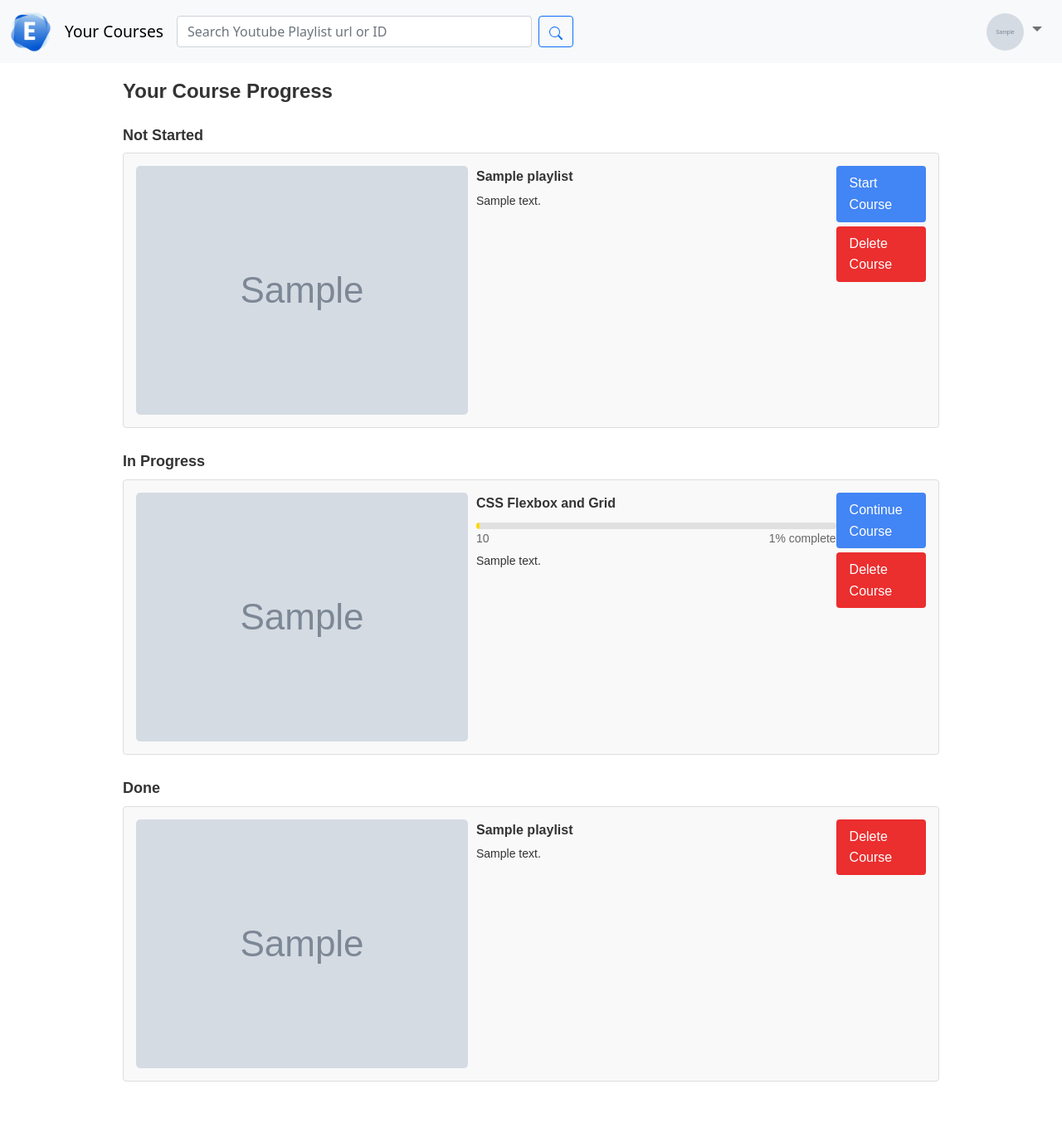
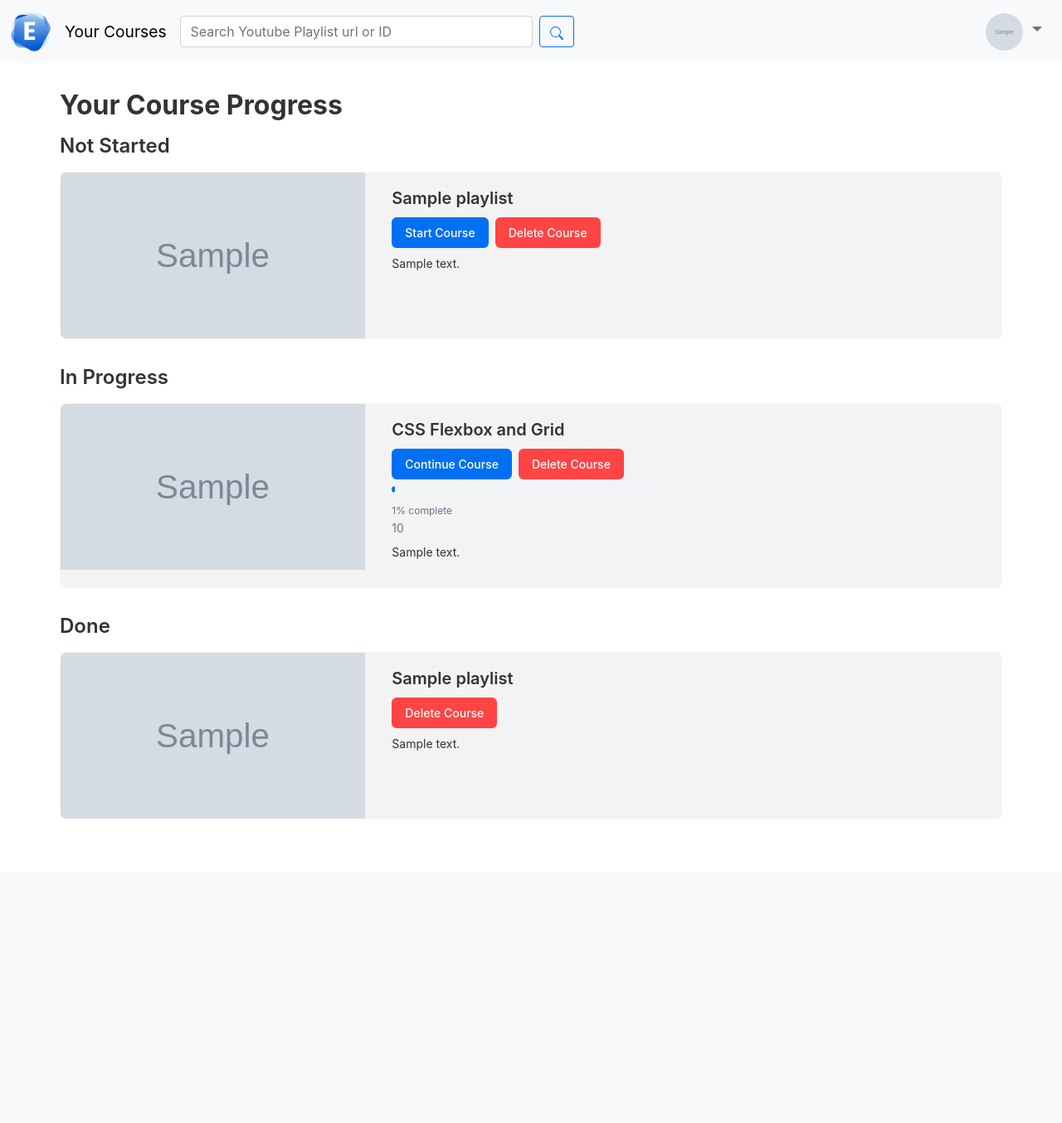
Before and after one commit to marianar97/etube_social, a Django app: template social_network/templates/social_network/courses.html in a window 1280 px wide. Shown: the whole page at 83% size. After the commit the page ends 987 px from the top, so only its background shows below. Run offline with Django 5.2, Linux system fonts and the light colour scheme; tables that the repository leaves empty hold one stand-in row (values such as "Sample post"); the template is opened without the code that fills it: values that come from a table or form of the project are taken from there, most other values are stand-ins (such as "Sample title", 1, 10 or a date in 2020); grey boxes marked "Sample" are stand-in pictures; some libraries are stand-ins or nearby versions.

Commit message:
improving courses view design

```diff
--- a/social_network/static/social_network/css/courses.css
+++ b/social_network/static/social_network/css/courses.css
@@ -1,146 +1,212 @@
-.courses-container {
-    font-family: Arial, sans-serif;
-    line-height: 1.6;
-    color: #333;
-    max-width: 80%;
-    margin: 0 auto;
-    padding: 20px;
+:root {
+    --primary: #0070f3;
+    --primary-hover: #0056b3;
+    --destructive: #ff4444;
+    --destructive-hover: #cc0000;
+    --background: #ffffff;
+    --foreground: #333333;
+    --muted: #f1f5f9;
+    --muted-foreground: #64748b;
   }
 
-.course-progress{
-    width: 80%;
+  body {
+    font-family: 'Inter', -apple-system, BlinkMacSystemFont, 'Segoe UI', 'Roboto', 'Oxygen', 'Ubuntu', 'Cantarell', 'Fira Sans', 'Droid Sans', 'Helvetica Neue', sans-serif;
+    line-height: 1.5;
+    color: var(--foreground);
+    background-color: var(--background);
+  }
+
+  .courses-container {
+    max-width: 1200px;
+    margin: 0 auto;
+    padding: 2rem 1rem;
+  }
+
+  .course-progress-container {
+    margin-bottom: 2rem;
   }
 
   .courses-container h1 {
-    font-weight: bold;
-}
-
-.course-progress-container{
-    display: flex;
-    justify-content: space-between;
-}
-
-h1 {
-    font-size: 24px;
-    margin-bottom: 20px;
+    font-size: 2rem;
+    font-weight: 700;
+    margin-bottom: 1rem;
   }
 
   .search-bar {
-    padding: 8px;
-    border: 1px solid #ddd;
-    border-radius: 5px;
-    height: 2rem;
+    width: 100%;
+    padding: 0.5rem 1rem;
+    font-size: 1rem;
+    border: 1px solid var(--muted-foreground);
+    border-radius: 0.375rem;
+    background-color: var(--background);
+    color: var(--foreground);
   }
 
-.search-bar:focus{
-    color: #212529;
-    background-color: #fff;
-    border-color: #86b7fe;
-    outline: 0;
-    box-shadow: 0 0 0 .25rem rgba(13, 110, 253, .25);
+  .search-bar:focus {
+    outline: none;
+    border-color: var(--primary);
+    box-shadow: 0 0 0 2px rgba(0, 112, 243, 0.2);
   }
 
   .course-section {
-    margin-bottom: 30px;
+    margin-bottom: 2rem;
   }
 
   .course-section h2 {
-    font-size: 18px;
-    margin-bottom: 10px;
-    font-weight: bold;
+    font-size: 1.5rem;
+    font-weight: 600;
+    margin-bottom: 1rem;
   }
 
   .course-card {
-    background-color: #f9f9f9;
-    border: 1px solid #ddd;
-    border-radius: 4px;
-    padding: 15px;
-    margin-bottom: 15px;
+    background-color: var(--background);
+    border: 1px solid var(--muted);
+    border-radius: 0.5rem;
+    overflow: hidden;
+    transition: box-shadow 0.3s ease;
     display: flex;
+    flex-direction: column;
+    margin-bottom: 1rem;
+  }
+
+  .course-card:hover {
+    box-shadow: 0 4px 6px rgba(0, 0, 0, 0.1);
   }
 
   .course-icon {
-    margin-right: 10px;
-    vertical-align: middle;
-    border-radius: 5px;
+    width: 100%;
+    height: 200px;
+    object-fit: cover;
   }
 
-.course-icon:hover{
-    opacity: .7;
+  .course-info {
+    padding: 1rem;
+    display: flex;
+    flex-direction: column;
+    flex-grow: 1;
   }
 
-.button-container{
-    float: right;
-    max-width: 20%;
+  .course-title {
+    font-size: 1.25rem;
+    font-weight: 600;
+    margin-bottom: 0.5rem;
+  }
+
+  .course-duration {
+    font-size: 0.875rem;
+    color: var(--muted-foreground);
+    margin-bottom: 0.5rem;
+  }
+
+  .course-description {
+    font-size: 0.875rem;
+    color: var(--foreground);
+    margin-bottom: 1rem;
+    flex-grow: 1;
+  }
+
+  .button-container {
     display: flex;
     flex-direction: column;
+    gap: 0.5rem;
   }
 
-.course-info{
-    width: 100%;
-}
-.course-title {
-    font-weight: bold;
-    font-size: 16px;
-}
-.course-duration {
-    color: #666;
-    font-size: 14px;
-}
-.course-description {
-    margin-top: 5px;
-    font-size: 14px;
-    height: 120px;
-    overflow: hidden;
+  .start-button,
+  .delete-button {
+    display: inline-flex;
+    align-items: center;
+    justify-content: center;
+    padding: 0.5rem 1rem;
+    font-size: 0.875rem;
+    font-weight: 500;
+    text-align: center;
+    border-radius: 0.375rem;
+    transition: background-color 0.2s, color 0.2s;
+    cursor: pointer;
+    text-decoration: none;
   }
 
   .start-button {
-    background-color: #4285f4;
+    background-color: var(--primary);
     color: white;
-    border: none;
-    padding: 8px 16px;
-    border-radius: 4px;
-    cursor: pointer;
-    text-decoration: none;
-    margin-bottom: 5px;
-}
-.delete-button {
-    background-color: rgb(235 46 46);
-    color: white;
-    border: none;
-    padding: 8px 16px;
-    border-radius: 4px;
-    cursor: pointer;
-    text-decoration: none;
-
-}
-.delete-button:hover {
-    background-color: white;
-    color: rgb(235 46 46);
-    box-shadow: 0 4px 6px rgba(0, 86, 210, 0.1);
-    transform: translateY(-2px);
   }
 
   .start-button:hover {
-    background-color: white;
-    color: #4285f4;
-    box-shadow: 0 4px 6px rgba(0, 86, 210, 0.1);
-    transform: translateY(-2px);
+    background-color: var(--primary-hover);
+  }
+
+  .delete-button {
+    background-color: var(--destructive);
+    color: white;
+  }
+
+  .delete-button:hover {
+    background-color: var(--destructive-hover);
   }
 
   .progress-bar {
-    background-color: #e0e0e0;
-    height: 8px;
-    border-radius: 4px;
-    margin-top: 10px;
+    background-color: var(--muted);
+    height: 0.5rem;
+    border-radius: 9999px;
+    overflow: hidden;
+    margin-top: 0.5rem;
+    margin-bottom: 0.5rem;
   }
+
   .progress-fill {
-    background-color: #ffd700;
+    background-color: var(--primary);
     height: 100%;
-    border-radius: 4px;
+    border-radius: 9999px;
+    transition: width 0.3s ease;
   }
+
   .progress-text {
-    float: right;
-    font-size: 14px;
-    color: #666;
+    font-size: 0.75rem;
+    color: var(--muted-foreground);
+    text-align: right;
   }
+
+  .invalid-playlist {
+    background-color: #fee2e2;
+    border: 1px solid #fecaca;
+    color: #991b1b;
+    padding: 1rem;
+    border-radius: 0.375rem;
+    margin-bottom: 1rem;
+    display: flex;
+    align-items: center;
+  }
+
+  .invalid-playlist svg {
+    margin-right: 0.5rem;
+    flex-shrink: 0;
+  }
+
+  @media (min-width: 640px) {
+    .button-container {
+      flex-direction: row;
+    }
+  }
+
+  @media (min-width: 768px) {
+    .courses-container {
+      padding: 2rem;
+    }
+
+    .course-section > div {
+      display: grid;
+      grid-template-columns: repeat(2, 1fr);
+      gap: 1rem;
+    }
+
+    .course-card {
+      margin-bottom: 1rem;
+      background-color: #f3f3f3;
+    }
+  }
+
+  @media (min-width: 1024px) {
+    .course-section > div {
+      grid-template-columns: repeat(3, 1fr);
+    }
+  }
```
Lines whose indentation alone changed are shown as unchanged.
